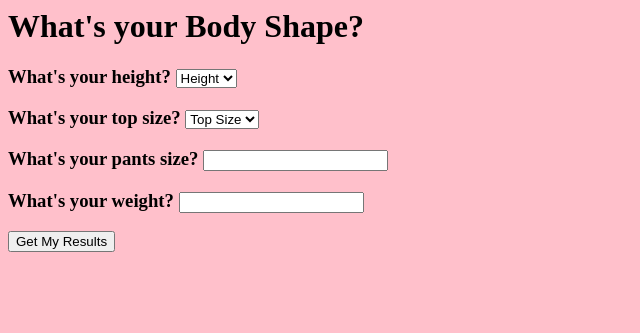
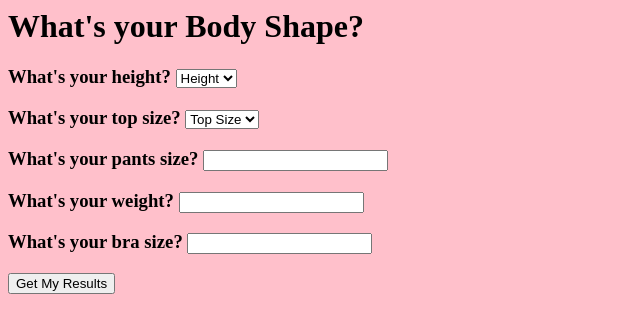
Before and after one commit to shapeshopper/shapeshopper, a Python web app: template shapeshopper/templates/survey.html in a window 1280 px wide. Shown: the top 333 px of the page, without its empty margins (0-640 px from the left). Run offline with Jinja, Linux system fonts and the light colour scheme; the template is opened without the code that fills it, so the values that code supplies are empty.

```diff
--- a/shapeshopper/templates/survey.html
+++ b/shapeshopper/templates/survey.html
@@ -31,6 +31,7 @@
       <option value"4X"> 4X</option></select>
       <h3>What's your pants size? <input type="type">
       <h3>What's your weight? <input type="type">
+      <h3>What's your bra size? <input type="type">
         <p><input type="button" value="Get My Results"></p>
   </body>
 </html>
```
